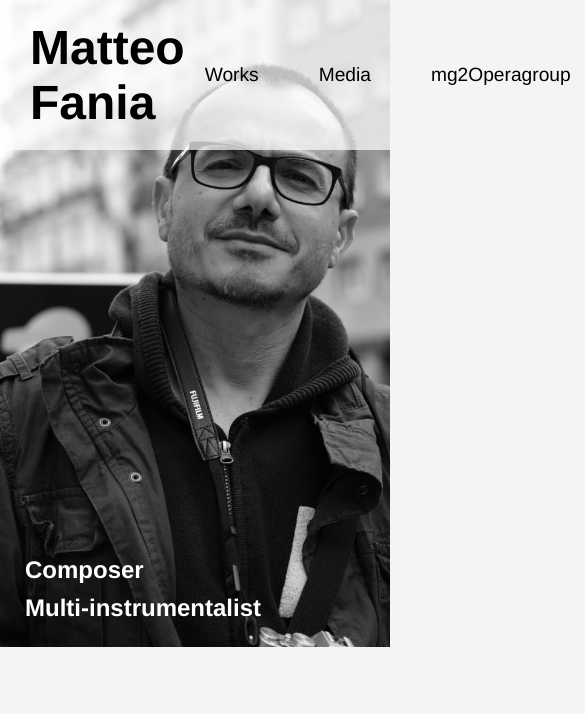
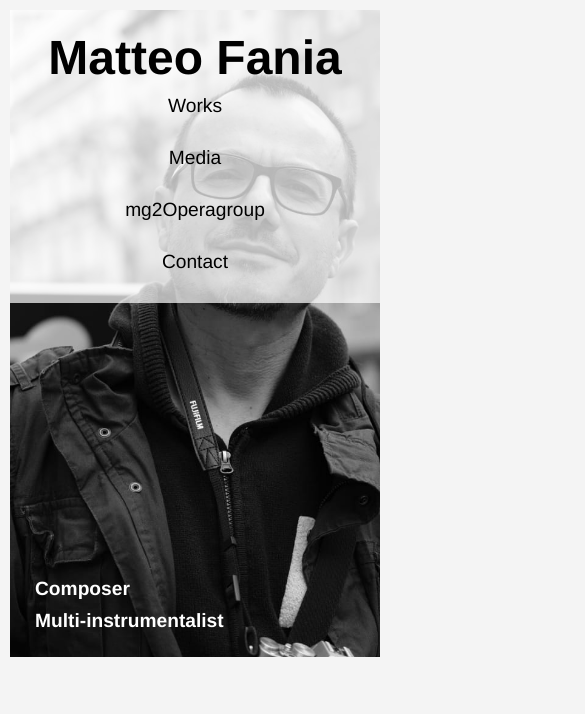
Before and after one commit to ArgosHippium/matteo-fania-site, a plain HTML site: page index.html in a window 390 px wide. Shown: the top 714 px of the page, 585 px wide, since content can reach past the window. Drawn offline with Linux system fonts and the light colour scheme; a web font is replaced by a local one.

Commit message:
Aggiorno stile per mobile

```diff
--- a/style.css
+++ b/style.css
@@ -201,3 +201,40 @@ html {
     margin-right: 20px; /* Adjust the space between icons */
     margin-top: -15px;
 }
+
+
+
+/* ----------- Responsive design ----------- */
+
+@media (max-width: 768px) {
+    body {
+      padding: 10px;
+      font-size: 16px;
+    }
+
+    header .header-container {
+      flex-direction: column;
+      align-items: center;
+      text-align: center;
+    }
+
+    nav ul {
+      flex-direction: column;
+      gap: 10px;
+      padding: 0;
+    }
+
+    nav ul li {
+      display: block;
+      margin: 10px 0;
+    }
+
+    .text-overlay {
+      font-size: 1.2rem;
+    }
+
+    .contact-icons img {
+      width: 40px;
+      margin: 10px;
+    }
+  }
```
